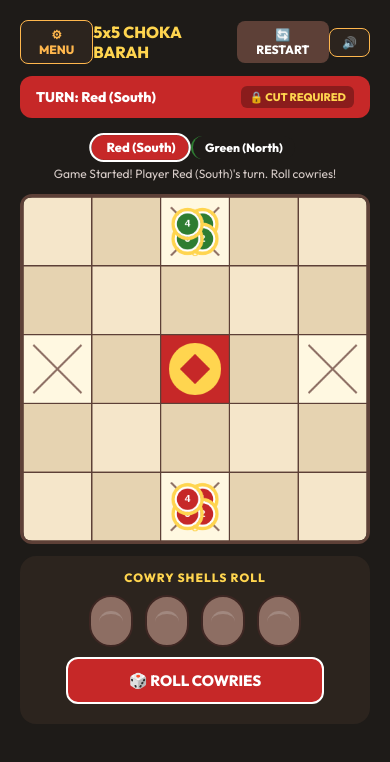
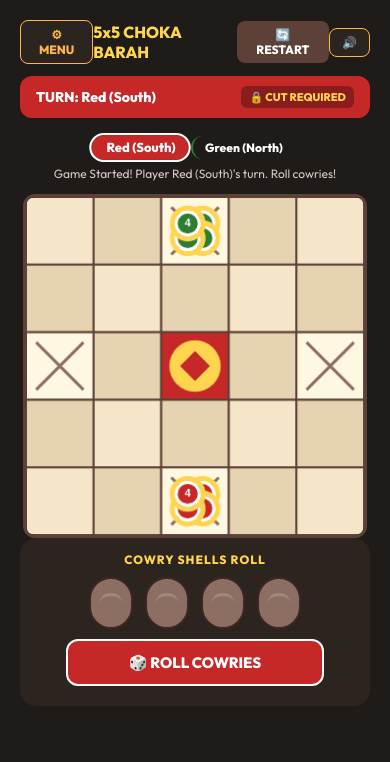
Before and after one commit to ravi-sandesh/cb, a website: page web/index.html in a window 390 px wide. Both pictures are taken after a click on the button "▶ START GAME". Drawn offline with Linux system fonts and the light colour scheme; no server answers.

Commit message:
fix(ui): make the board responsive, crisp, and touch-friendly
Mobile/multi-device fixes from the perf & responsive review:

- Board no longer distorts on mobile: syncBoardSize() sizes the canvas to
  the largest square that fits both width and the height left by other
  screen sections, instead of letting the flex column squash it (was
  329x264 on phones). The wrapper uses flex:0 0 auto so it can't be
  squeezed non-square.
- Canvas is now DPR-aware: backing store = displaySize * devicePixelRatio
  with a matching ctx transform, so it stays crisp on retina/hi-DPI phones.
- Added @media breakpoints (600/768/1024/1440px) that widen .app-container
  on tablet/desktop and drop the 900px height cap on large screens, so the
  JS-sized board grows (e.g. 428px -> 602px tablet, 782px on a 1440p wide
  screen) instead of sitting in a fixed 480px column.
- Touch input: touch-action: manipulation (no 300ms tap delay / double-tap
  zoom) plus a pointerup handler for snappy taps, while keeping the click
  listener for assistive tech (guarded so a real pointer tap doesn't
  double-move). A scroll/drag cancels (pointercancel) and never moves.

Verified: 4-viewport Playwright check (square on all, DPR backing, no
overflow) and existing suites (jest 462 pass; Playwright 16/17, the 1 miss
is a pre-existing flaky keyboard test).

```diff
--- a/web/app.js
+++ b/web/app.js
@@ -86,6 +86,12 @@
 const canvas = document.getElementById('board-canvas');
 const ctx    = canvas.getContext('2d');
 
+// Display size of the board in CSS pixels (drives renderBoard) and the device
+// pixel ratio used for the canvas backing store. Sized by syncBoardSize() so
+// the board stays square on every viewport and crisp on hi-DPI screens.
+let boardCssSize = 500;
+let boardDpr = 1;
+
 // ---- Navigation helpers ----
 function setGridSize(s) {
     T.info('ui', 'config.grid_size_changed', `Grid size set to ${s}x${s}`, { from: currentGridSize, to: s });
@@ -168,7 +174,7 @@
     document.getElementById('game-screen').classList.add('active');
     document.getElementById('board-title').innerText = `${currentGridSize}x${currentGridSize} CHOKA BARAH`;
     initGameState();
-    renderBoard();
+    syncBoardSize();
     Sound.play('game_start');
     // Keyboard play: focus the canvas so arrows work immediately.
     canvas.focus();
@@ -235,19 +241,51 @@
     if (move) executeMove(move);
 }
 
-canvas.addEventListener('click', e => {
+// Touch / pointer input: handle the move on `pointerup` so taps are snappy
+// (pointer events carry no legacy 300ms click delay once touch-action is set).
+// A scroll/drag is canceled by the browser (pointercancel) and therefore never
+// triggers a move. We still keep the `click` listener for assistive tech
+// (switch control, some screen readers) that activates via click without
+// emitting pointer events; the flag below stops the trailing click from
+// double-moving after a real pointer tap.
+let _boardPointerHandled = false;
+
+function cellFromEvent(e) {
     const rect   = canvas.getBoundingClientRect();
     const scaleX = canvas.width  / rect.width;
     const scaleY = canvas.height / rect.height;
     const x      = (e.clientX - rect.left) * scaleX;
     const y      = (e.clientY - rect.top)  * scaleY;
     const cs     = canvas.width / currentGridSize;
-
     const col = Math.min(Math.floor(x / cs), currentGridSize - 1);
     const row = Math.min(Math.floor(y / cs), currentGridSize - 1);
+    return { row, col };
+}
+
+canvas.addEventListener('pointerup', e => {
+    if (e.button !== undefined && e.button !== 0) return; // primary only
+    _boardPointerHandled = true;
+    const { row, col } = cellFromEvent(e);
+    actOnCell(row, col);
+});
+canvas.addEventListener('pointercancel', () => { _boardPointerHandled = false; });
+canvas.addEventListener('click', e => {
+    if (_boardPointerHandled) { _boardPointerHandled = false; return; }
+    const { row, col } = cellFromEvent(e);
     actOnCell(row, col);
 });
 canvas.addEventListener('keydown', handleBoardKeydown);
+
+// Keep the board square + crisp when the viewport changes (rotation, mobile
+// address-bar show/hide, window resize, switching devices). Debounced so it
+// doesn't thrash during a drag-resize.
+let _resizeTimer = null;
+if (typeof window !== 'undefined' && typeof window.addEventListener === 'function') {
+    window.addEventListener('resize', () => {
+        if (_resizeTimer) clearTimeout(_resizeTimer);
+        _resizeTimer = setTimeout(syncBoardSize, 120);
+    });
+}
 
 // Modal keyboard support: Escape closes; Tab is trapped inside the dialog.
 // Guarded so the degraded-DOM boot paths (tests / exotic embeds) still load.
@@ -395,7 +433,7 @@
     document.getElementById('board-title').innerText = `${currentGridSize}x${currentGridSize} CHOKA BARAH - ONLINE`;
     Sound.play('game_start');
     canvas.focus();
-    renderBoard();
+    syncBoardSize();
     updateUI();
 }
 
@@ -1122,8 +1160,39 @@
 // ============================================================
 // BOARD RENDERER (Canvas 2D)
 // ============================================================
+
+// Size the board to the largest square that fits both the wrapper width and
+// the vertical space left by the other screen sections, then make the canvas
+// backing store DPR-aware so it stays crisp on retina / hi-DPI phones.
+// The wrapper keeps an explicit square px size and is centered; this prevents
+// the flex column from squeezing it into a non-square (squished) box on mobile.
+function syncBoardSize() {
+    if (typeof document === 'undefined' || typeof document.querySelector !== 'function') return;
+    const wrap = document.querySelector('.board-wrapper');
+    if (!wrap || !canvas) return;
+    const cssW = wrap.clientWidth;
+    if (!cssW) return; // board not visible yet (e.g. home screen) — keep last size
+    const parent = wrap.parentElement;
+    let siblings = 0;
+    for (const child of parent.children) if (child !== wrap) siblings += child.offsetHeight;
+    const availH = parent.clientHeight - siblings;
+    const size = Math.max(160, Math.min(cssW, availH));
+    boardDpr = window.devicePixelRatio || 1;
+    boardCssSize = size;
+    wrap.style.width = size + 'px';
+    wrap.style.height = size + 'px';
+    wrap.style.margin = '0 auto';
+    canvas.style.width = '100%';
+    canvas.style.height = '100%';
+    canvas.width = Math.round(size * boardDpr);
+    canvas.height = Math.round(size * boardDpr);
+    ctx.setTransform(boardDpr, 0, 0, boardDpr, 0, 0);
+    renderBoard();
+}
+
 function renderBoard() {
-    const size     = canvas.width;
+    ctx.setTransform(boardDpr, 0, 0, boardDpr, 0, 0);
+    const size     = boardCssSize;
     const cs       = size / currentGridSize; // cell size
     const centerR  = Math.floor(currentGridSize / 2);
     const centerC  = Math.floor(currentGridSize / 2);
--- a/web/styles.css
+++ b/web/styles.css
@@ -27,6 +27,16 @@
     flex-direction: column;
     overflow: hidden;
 }
+
+/* Responsive breakpoints: the board is JS-sized to fit the container, so
+   widening .app-container on larger viewports lets the board grow instead of
+   sitting in a fixed 480px column. (Mobile/narrow stays at 480px.) */
+@media (min-width: 600px)  { .app-container { max-width: 540px; } }
+@media (min-width: 768px)  { .app-container { max-width: 680px; } }
+@media (min-width: 1024px) {
+    .app-container { max-width: 880px; max-height: none; }
+}
+@media (min-width: 1440px) { .app-container { max-width: 1040px; } }
 
 .screen {
     display: none;
@@ -291,6 +301,7 @@
 .board-wrapper {
     width: 100%;
     aspect-ratio: 1;
+    flex: 0 0 auto;          /* never let the flex column squash it non-square */
     background: #12100E;
     border-radius: 12px;
     border: 3px solid #5D4037;
@@ -302,6 +313,7 @@
     width: 100%;
     height: 100%;
     display: block;
+    touch-action: manipulation; /* snappier taps, no double-tap zoom delay */
 }
 
 /* Keyboard play: the canvas is focusable (tabindex=0); make focus visible. */
```
